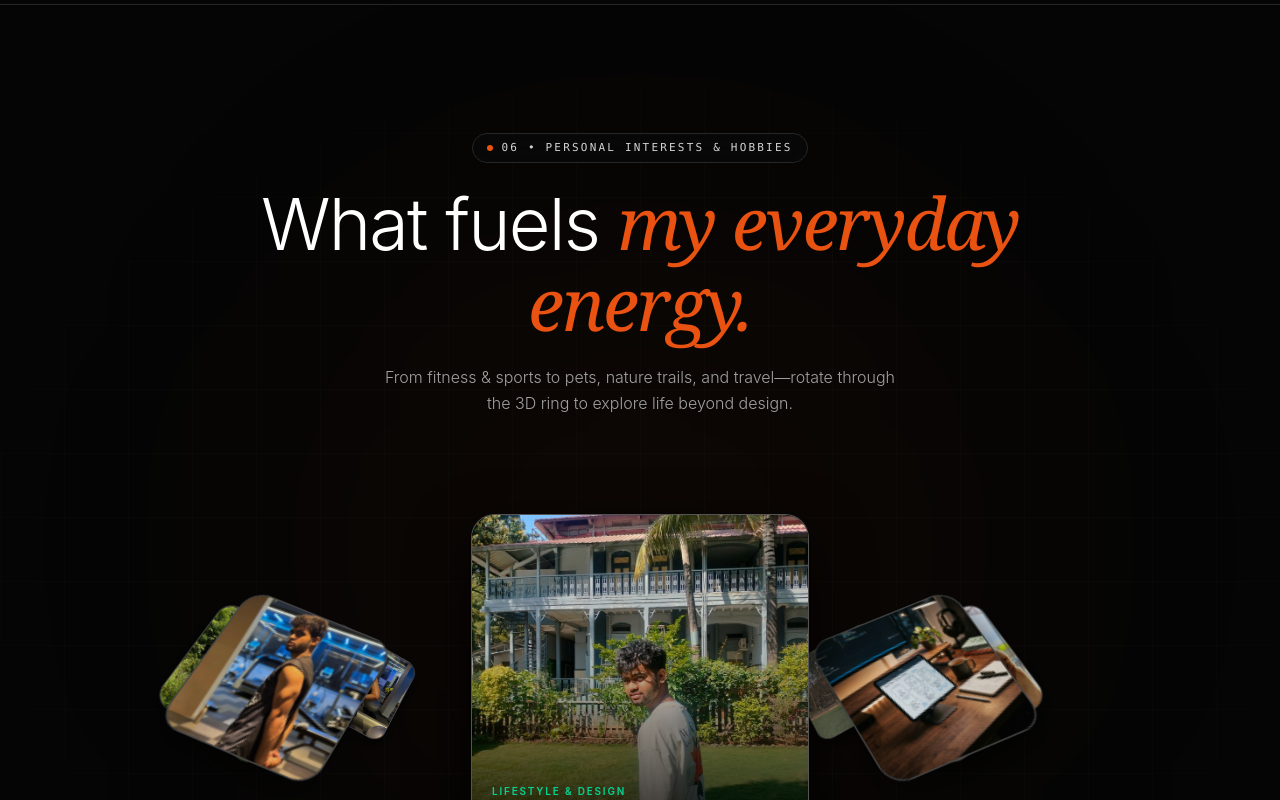
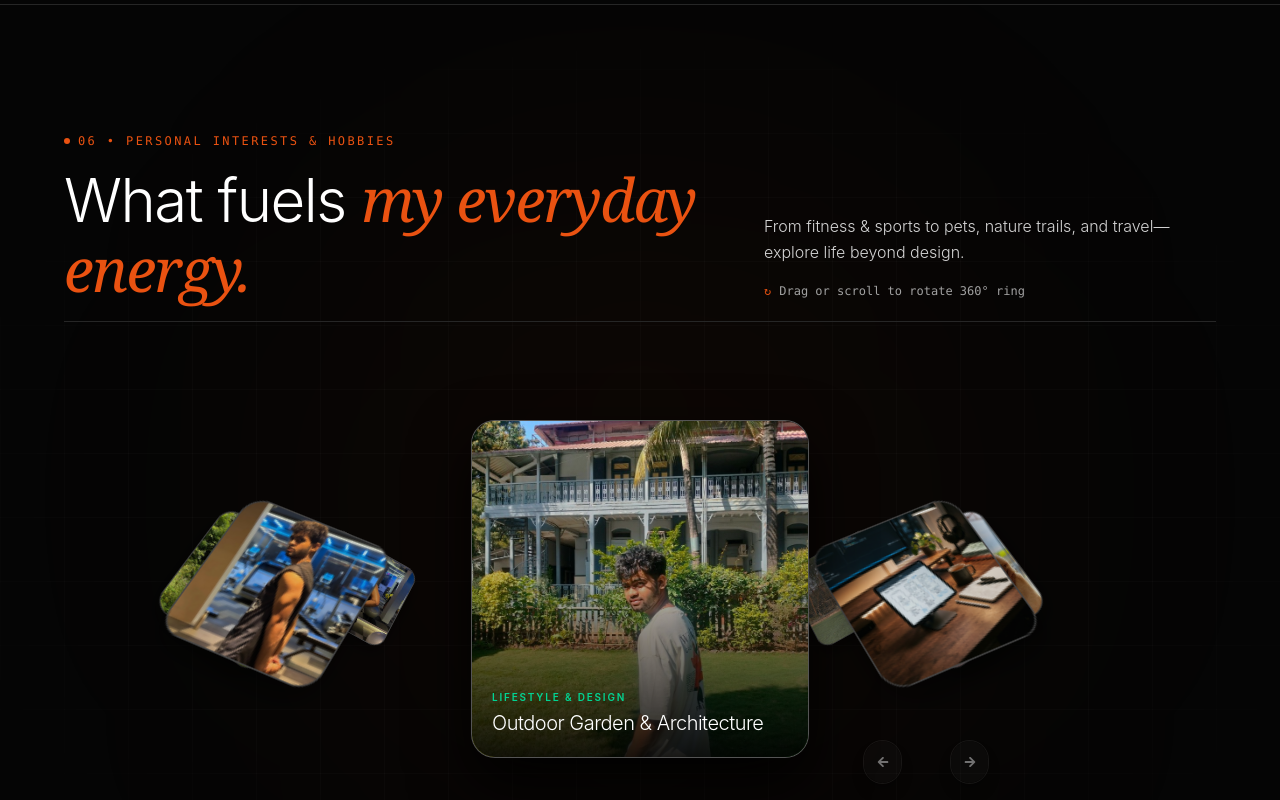
Before and after one commit to araspureh-glitch/humanshu-portfolio, a React (Vite) app: page /about in a window 1280 px wide. Shown: the part 6200-7000 px from the top of the page. Built offline with nearby package versions, Linux system fonts and the light colour scheme.

Commit message:
style: implement left-aligned split editorial layout for hobbies header

```diff
--- a/src/components/FloatingHobbiesCloud.jsx
+++ b/src/components/FloatingHobbiesCloud.jsx
@@ -16,29 +16,37 @@ export default function FloatingHobbiesCloud() {
       </div>
 
       <div className="max-w-6xl mx-auto w-full relative z-10 space-y-10 flex flex-col items-center">
-        {/* Central Editorial Header */}
+        {/* Editorial Split Header Layout */}
         <motion.div
           initial={{ opacity: 0, y: 20 }}
           whileInView={{ opacity: 1, y: 0 }}
           viewport={{ once: true }}
           transition={{ duration: 0.7, ease: [0.16, 1, 0.3, 1] }}
-          className="text-center space-y-5 max-w-3xl mx-auto flex flex-col items-center"
+          className="w-full grid grid-cols-1 md:grid-cols-12 gap-6 md:gap-12 items-end pb-4 border-b border-[#262626]"
         >
-          {/* Minimal Pill Badge */}
-          <div className="inline-flex items-center gap-2 px-3.5 py-1.5 rounded-full border border-[#262626] bg-[#09090b]/80 backdrop-blur-md text-[11px] font-mono text-neutral-300 uppercase tracking-[0.2em]">
-            <span className="w-1.5 h-1.5 rounded-full bg-[#EA5211]" />
-            <span>06 • PERSONAL INTERESTS & HOBBIES</span>
+          {/* Left Column: Category Badge & Main Heading */}
+          <div className="md:col-span-7 space-y-4">
+            <div className="flex items-center gap-2 font-mono text-xs text-[#EA5211] uppercase tracking-[0.2em] font-medium">
+              <span className="w-1.5 h-1.5 rounded-full bg-[#EA5211]" />
+              <span>06 • PERSONAL INTERESTS & HOBBIES</span>
+            </div>
+
+            <h2 className="text-3xl sm:text-5xl lg:text-6xl font-light text-white tracking-tight leading-[1.15] font-sans">
+              What fuels <span className="font-serif italic text-[#EA5211] font-normal">my everyday energy.</span>
+            </h2>
           </div>
 
-          {/* Aesthetic Heading Hierarchy */}
-          <h2 className="text-4xl sm:text-6xl lg:text-7xl font-light text-white tracking-tight leading-[1.1] font-sans">
-            What fuels <span className="font-serif italic text-[#EA5211] font-normal">my everyday energy.</span>
-          </h2>
+          {/* Right Column: Description & Hint */}
+          <div className="md:col-span-5 space-y-3 md:pb-1">
+            <p className="text-sm sm:text-base text-neutral-300 font-light leading-relaxed">
+              From fitness & sports to pets, nature trails, and travel—explore life beyond design.
+            </p>
 
-          {/* Subtitle */}
-          <p className="text-sm sm:text-base text-neutral-400 font-light max-w-lg mx-auto leading-relaxed">
-            From fitness & sports to pets, nature trails, and travel—rotate through the 3D ring to explore life beyond design.
-          </p>
+            <div className="inline-flex items-center gap-2 text-xs font-mono text-neutral-400">
+              <span className="text-[#EA5211]">↻</span>
+              <span>Drag or scroll to rotate 360° ring</span>
+            </div>
+          </div>
         </motion.div>
 
         {/* 3D 360 Fan Carousel Component */}
```
